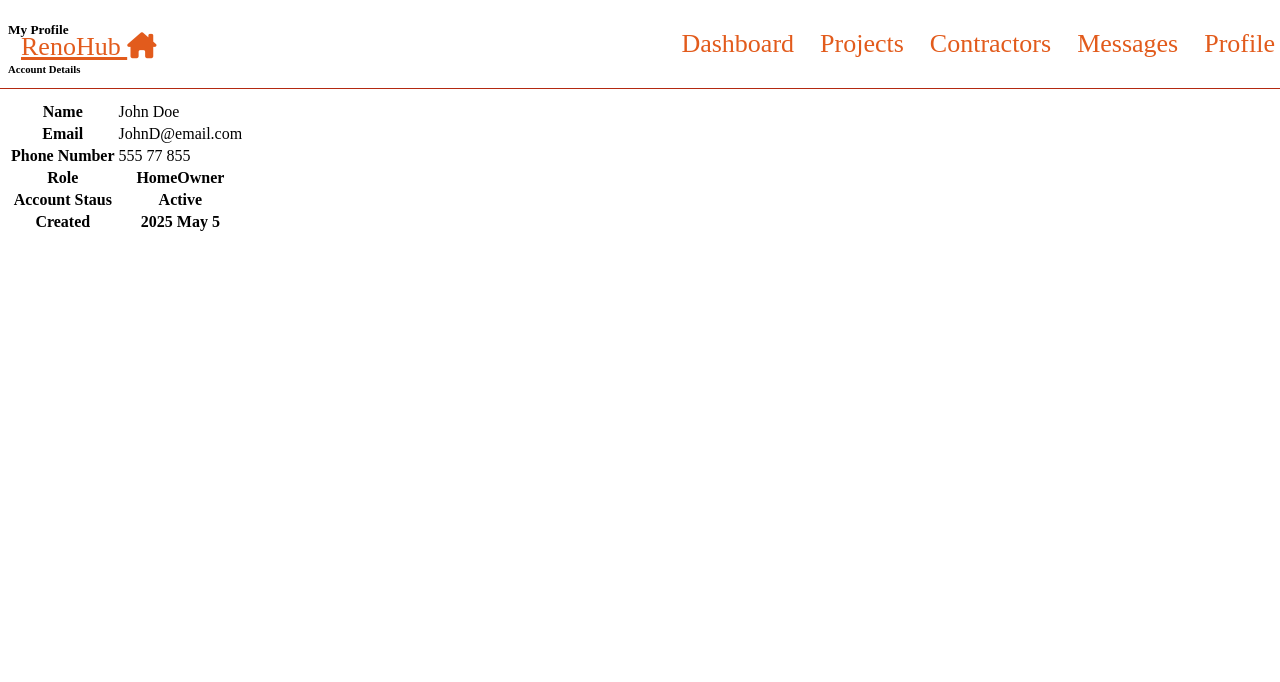
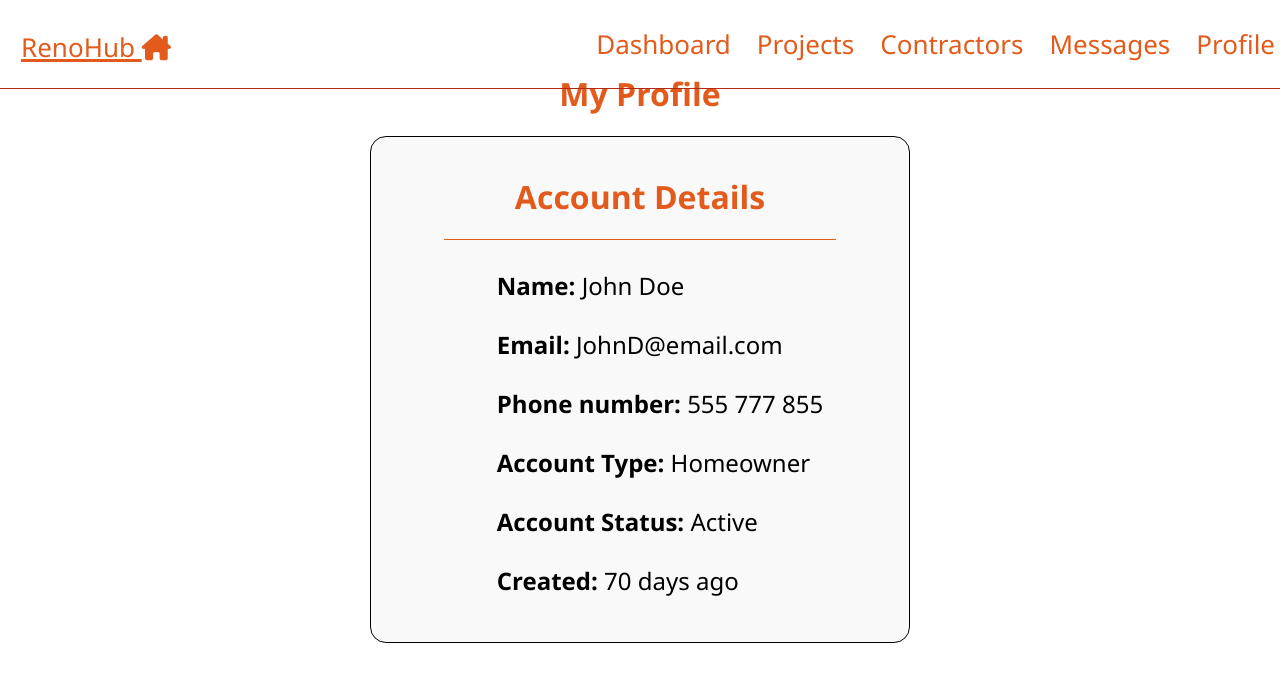
Before and after one commit to Amga20d/renohub, a React (Vite) app in the folder frontend/: page /profile in a window 1280 px wide. Shown: the top 682 px of the page. Built offline with nearby package versions, Linux system fonts and the light colour scheme.

Commit message:
WIP: Add styling to messages previews and make adjustments to other page stylings

```diff
--- a/frontend/src/components/MessagePreview.jsx
+++ b/frontend/src/components/MessagePreview.jsx
@@ -4,19 +4,11 @@ import '../styles/MessagePreview.scss'
 
 const MessagePreview = ({ recipient, lastMessage }) => {
   return (
-    <Link to={`/messages/${recipient.id}`} style={{ textDecoration: 'none' }}>
-      <div className='message' style={{
-        border: '1px solid #ccc',
-        borderRadius: '5px',
-        padding: '10px',
-        marginBottom: '10px',
-        backgroundColor: '#f9f9f9',
-        color: '#000'
-      }}>
-        <div style={{ fontWeight: 'bold' }}>{recipient.name}</div>
-        <div style={{ color: '#555' }}>{lastMessage.content}</div>
-        <div style={{ fontSize: '12px', color: '#888', textAlign: 'right' }}>{lastMessage.created_at}</div>
-      </div>
+
+      <Link to={`/messages/${recipient.id}`} className='card'>
+        <div className='card-info name'>{recipient.name}</div>
+        <div className='card-info text'>{lastMessage.content}</div>
+        <div className='card-info created'><em>{lastMessage.created_at}</em></div>
     </Link>
   );
 };
--- a/frontend/src/pages/ChatPage.jsx
+++ b/frontend/src/pages/ChatPage.jsx
@@ -2,6 +2,7 @@ import React, { useState } from 'react';
 import { useParams, useNavigate } from 'react-router-dom';
 import { messages as initialMessages, users } from '../data/mockMessages';
 import ChatBubble from '../components/ChatBubble';
+import '../styles/ChatPage.scss';
 
 const ChatPage = () => {
   const { id } = useParams();
@@ -61,15 +62,10 @@ const ChatPage = () => {
 
       <button
         onClick={() => navigate('/messages')}
+        className='btn'
         style={{
           alignSelf: 'flex-start',
           marginBottom: '15px',
-          padding: '6px 12px',
-          border: 'none',
-          backgroundColor: '#007bff',
-          color: 'white',
-          borderRadius: '4px',
-          cursor: 'pointer'
         }}
       >
         ← Back to Messages
@@ -100,14 +96,7 @@ const ChatPage = () => {
             border: '1px solid #ccc'
           }}
         />
-        <button type="submit" style={{
-          padding: '10px 16px',
-          backgroundColor: '#007bff',
-          color: '#fff',
-          border: 'none',
-          borderRadius: '4px',
-          cursor: 'pointer'
-        }}>
+        <button type="submit" className='btn'>
           Send
         </button>
       </form>
--- a/frontend/src/pages/MessagesPage.jsx
+++ b/frontend/src/pages/MessagesPage.jsx
@@ -1,31 +1,39 @@
-import React from 'react';
-import Navbar from '../components/Navbar';
-import { messages, users } from '../data/mockMessages';
-import MessagePreview from '../components/MessagePreview';
-import '../styles/MessagePage.scss';
+import React from "react";
+import Navbar from "../components/Navbar";
+import { messages, users } from "../data/mockMessages";
+import MessagePreview from "../components/MessagePreview";
+import "../styles/MessagePage.scss";
 
 const MessagesPage = () => {
   const senderId = 1; // current user is sender
-  const chats = [...new Set(messages
-    .filter(m => m.sender_id === senderId)
-    .map(m => m.recipient_id))];
+  const chats = [
+    ...new Set(
+      messages
+        .filter((m) => m.sender_id === senderId)
+        .map((m) => m.recipient_id)
+    ),
+  ];
 
   const previews = chats.map((recipientId) => {
-    const recipient = users.find(u => u.id === recipientId);
+    const recipient = users.find((u) => u.id === recipientId);
     const lastMessage = messages
-      .filter(m => m.recipient_id === recipientId && m.sender_id === senderId)
+      .filter((m) => m.recipient_id === recipientId && m.sender_id === senderId)
       .slice(-1)[0]; // most recent from sender to this recipient
 
     return { recipient, lastMessage };
   });
 
   return (
-    <div className='page'>
+    <div className="page">
       <h1>Messages</h1>
       <Navbar />
-      {previews.map(({ recipient, lastMessage }) => (
-        <MessagePreview key={recipient.id} recipient={recipient} lastMessage={lastMessage} className='message' />
-      ))}
+        {previews.map(({ recipient, lastMessage }) => (
+          <MessagePreview
+            key={recipient.id}
+            recipient={recipient}
+            lastMessage={lastMessage}
+          />
+        ))}
     </div>
   );
 };
--- a/frontend/src/pages/ProfilePage.jsx
+++ b/frontend/src/pages/ProfilePage.jsx
@@ -1,42 +1,75 @@
-import React from "react";
-import Navbar from '../components/Navbar';
+import React, { Profiler } from "react";
+import Navbar from "../components/Navbar";
+import "../styles/ProfilePage.scss";
+import { getDaysAgo } from "../helpers/utils";
 
-const ProfilePage = () => {
-return(
-<div class="card">
+// Mock Data - Remove once connected
+const profile = {
+  name: "John Doe",
+  email: "JohnD@email.com",
+  phone_number: "555 777 855",
+  role: "Homeowner",
+  status: true,
+  created_at: "2025-03-15 10:30:30",
+};
+
+const ProfilePage = (props) => {
+  // const {
+  //   name,
+  //   email,
+  //   phone_number,
+  //   role,
+  //  status,
+  //   created_at
+  // } = props; Uncomment when connected
+
+  return (
+    <div className="page">
       <Navbar />
-  <div class="card-body">
-    <h5 class="card-title">My Profile</h5>
-    <h6 class="card-subtitle mb-2 text-muted">Account Details</h6>
-    <table>
+      <h1>My Profile</h1>
+      <div className="card-container">
+        <h1><strong>Account Details</strong></h1>
+        <div className="card-info">
+          <ol>
+            <li><strong>Name: </strong>{profile.name}</li>
+            <li><strong>Email: </strong>{profile.email}</li>
+            <li><strong>Phone number: </strong>{profile.phone_number}</li>
+            <li><strong>Account Type: </strong>{profile.role}</li>
+            <li><strong>Account Status: </strong>{profile.status === true ? 'Active' : 'Disabled'}</li>
+            <li><strong>Created: </strong>{getDaysAgo(profile.created_at)}</li>
+          </ol>
+
+        </div>
+      </div>
+    </div>
+  );
+};
+
+export default ProfilePage;
+
+{/* <table>
             <tr>
               <th>Name</th>
-    <td>John Doe</td>
+              <td>{profile.name}</td>
             </tr>
             <tr>
               <th>Email</th>
-    <td>JohnD@email.com</td>
+              <td>{profile.email}</td>
             </tr>
             <tr>
-    <th>Phone Number</th>
-    <td>555 77 855</td>
+              <th>Phone Number </th>
+              <td>{profile.phone_number}</td>
             </tr>
             <tr>
-    <th>Role</th>
-    <th>HomeOwner</th>
+              <th>Account Type</th>
+              <th>{profile.role}</th>
             </tr>
             <tr>
               <th>Account Staus</th>
-    <th>Active</th>
+              <th>{profile.status === true ? 'Active' : 'Disabled'}</th>
             </tr>
             <tr>
               <th>Created</th>
-    <th>2025 May 5</th>
+              <th>{getDaysAgo(profile.created_at)}</th>
             </tr>
-    </table>
-  </div>
-</div>
-)
-}
-
-export default ProfilePage;
+          </table> */}
--- /dev/null
+++ b/frontend/src/styles/ChatPage.scss
@@ -0,0 +1,18 @@
+.btn{
+  margin-right: 8px;
+  padding: 8px 12px;
+  border: solid 1px rgb(226, 91, 28);
+  border-radius: 4px;
+  cursor: pointer;
+  background-color: rgb(226, 91, 28);
+  color: #fff;
+}
+
+.btn {
+  transition-duration: 0.4s;
+}
+
+.btn:hover{
+  background-color: #fff;
+  color:rgb(226, 91, 28); ;
+}
--- a/frontend/src/styles/ContractorPage.scss
+++ b/frontend/src/styles/ContractorPage.scss
@@ -1,5 +1,6 @@
 body{
   margin-top: 4%;
+  font-family:'Segoe UI', Tahoma, Geneva, Verdana, sans-serif;
 }
 
  h1{
--- a/frontend/src/styles/DashboardPage.scss
+++ b/frontend/src/styles/DashboardPage.scss
@@ -1,4 +1,5 @@
 .page{
+  font-family:'Segoe UI', Tahoma, Geneva, Verdana, sans-serif;
   max-width: 80%;
   margin: 0 auto;
   margin-top:4%;
--- a/frontend/src/styles/MessagePreview.scss
+++ b/frontend/src/styles/MessagePreview.scss
@@ -1,3 +1,34 @@
-.message:hover{
+body{
+  font-family:'Segoe UI', Tahoma, Geneva, Verdana, sans-serif;
+}
+
+.card{
+  display: flex;
+  flex-direction: column;
+  justify-self: center;
+  width: 80%;
+  padding: 5px;
+  font-size: 18px;
+  background-color: #f9f9f9;
+  color: #000;
+  border: solid 2px rgb(179, 41, 17);
+  border-radius: 10px;
+  margin: 10px;
+  text-decoration: none;
+}
+
+.card-info{
+
+}
+.name{
+  font-weight: bold;
+}
+
+.created{
+  text-align: right;
+  font-size: 16px;
+}
+
+.card:hover{
   box-shadow: 10px 10px 20px rgba(36, 36, 36, 0.5);
 }
--- /dev/null
+++ b/frontend/src/styles/ProfilePage.scss
@@ -0,0 +1,31 @@
+.page{
+  display: flex;
+  flex-direction: column;
+  justify-self: center;
+  align-items: center;
+  font-family:'Segoe UI', Tahoma, Geneva, Verdana, sans-serif;
+  width: 80%;
+  margin-top: 4%;
+}
+h1{
+  color: rgb(226, 91, 28)
+}
+.card-container{
+  display: flex;
+  flex-direction: column;
+  align-items: center;
+  width: 50%;
+  padding: 16px;
+  border: solid 1px;
+  border-radius: 16px;
+  background-color: #f9f9f9;
+}
+.card-info{
+  border-top: solid 1px rgb(226, 91, 28) ;
+}
+
+li{
+  list-style: none;
+  font-size: 24px;
+  padding: 13px;
+}
--- a/frontend/src/styles/ProjectPage.scss
+++ b/frontend/src/styles/ProjectPage.scss
@@ -3,6 +3,7 @@
   margin: 0 auto;
   margin-top:4%;
   padding: 10px;
+  font-family:'Segoe UI', Tahoma, Geneva, Verdana, sans-serif;
 }
 
 .btn, .filter-btn{
```
Also changed, not shown: frontend/src/styles/MessagePage.scss (line endings or trailing spaces). Lines whose indentation alone changed are shown as unchanged.
